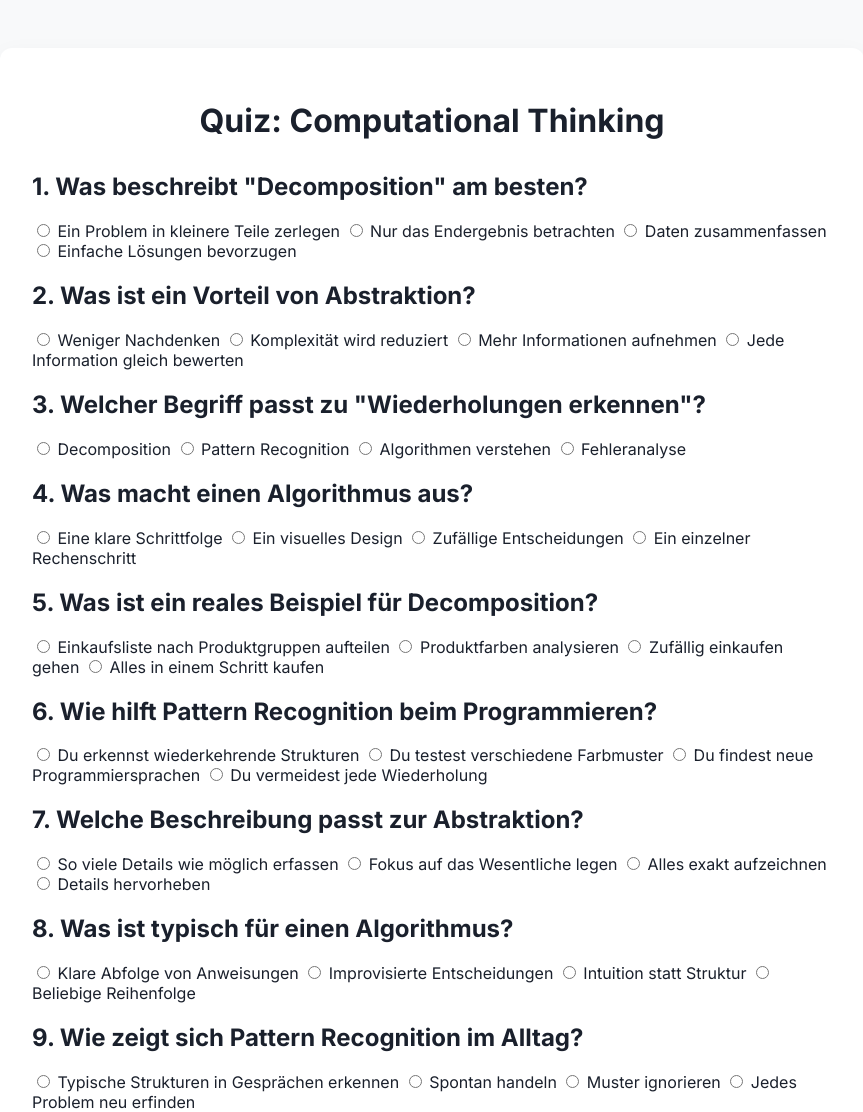
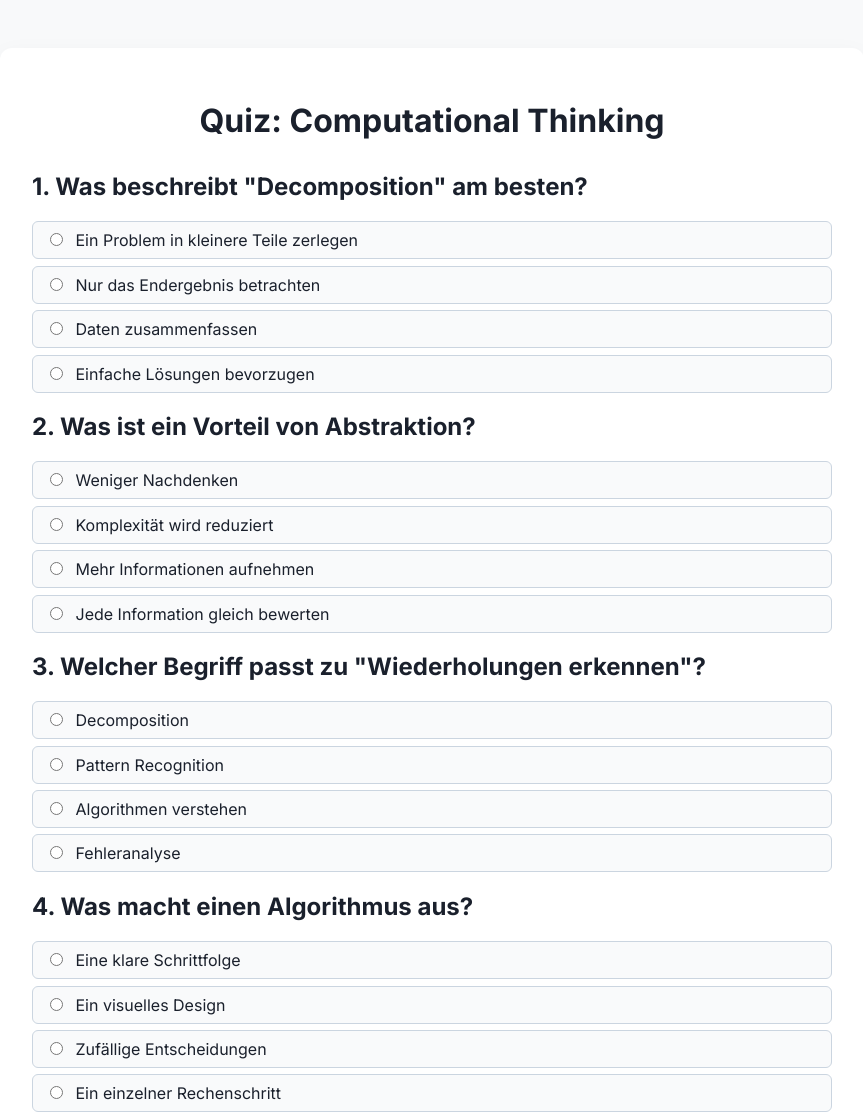
Before and after one commit to TheRizzMaster/Lehrprojekt_Bachelor_FS25, a PHP site: page /quiz.html in a window 1280 px wide. Shown: the top 1112 px of the page, without its empty margins (208-1071 px from the left). Run offline with PHP 8.4, Linux system fonts and the light colour scheme.

Commit message:
Update quiz.css

```diff
--- a/css/quiz.css
+++ b/css/quiz.css
@@ -69,3 +69,23 @@ body {
   button[type="submit"]:hover {
     background-color: #2b6cb0;
   }
+
+  .question-block label {
+    display: block;
+    margin: 0.4rem 0;
+    padding: 0.5rem 0.75rem;
+    border: 1px solid #cbd5e0;
+    border-radius: 6px;
+    background-color: #f9fafb;
+    cursor: pointer;
+    transition: background-color 0.2s ease;
+  }
+
+  .question-block label:hover {
+    background-color: #edf2f7;
+  }
+
+  .question-block input[type="radio"] {
+    margin-right: 0.5rem;
+    accent-color: #3182ce;
+  }
```
